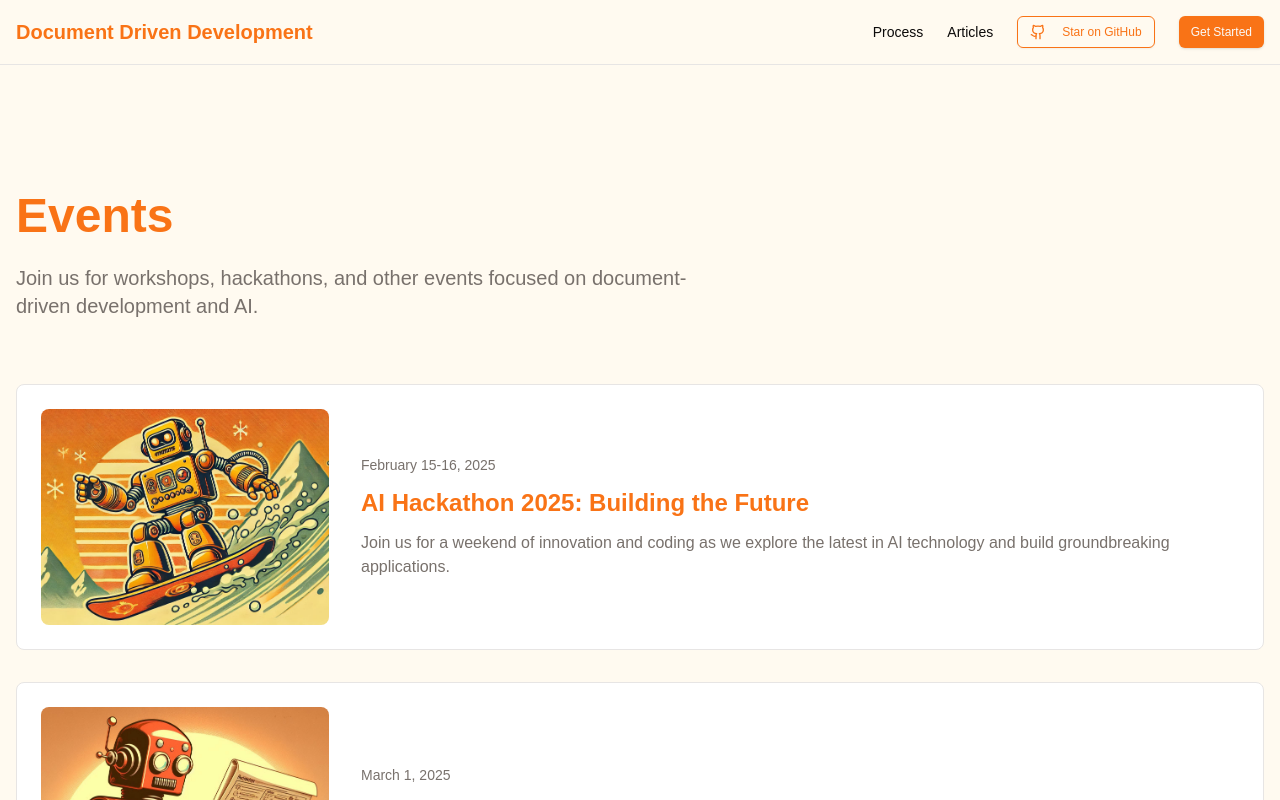
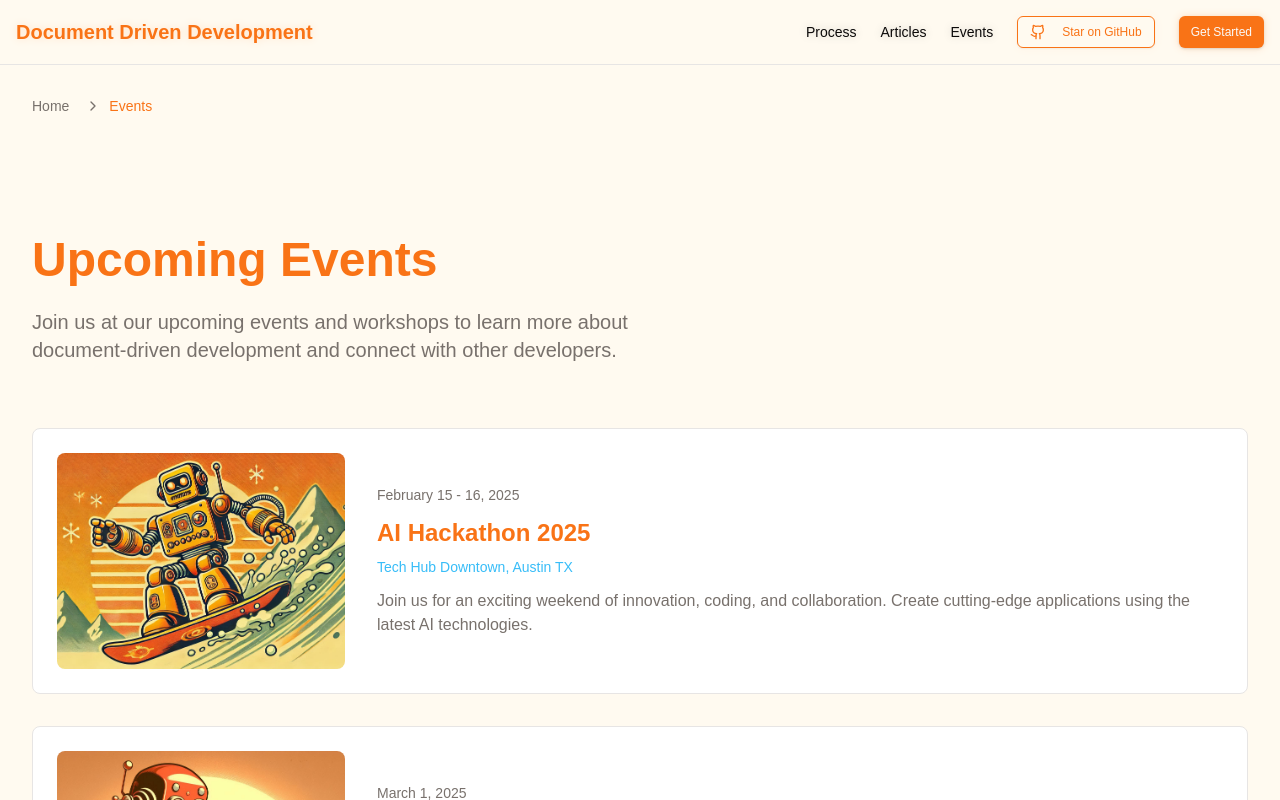
Before and after one commit to vicesoftware/doc-driven-dev, a Next.js app: page /events in a window 1280 px wide. Shown: the top 800 px of the page. Built offline with nearby package versions, Linux system fonts and the light colour scheme; a web font is replaced by a local one.

Commit message:
feat(events): complete events feature implementation
- Mark Task 7 (Testing and Documentation) as completed
- Update feature documentation to mark all tasks as done
- Add breadcrumb navigation for better UX
- Feature is now ready for production use

```diff
--- /dev/null
+++ b/app/events/[slug]/page.tsx
@@ -0,0 +1,114 @@
+import Image from 'next/image'
+import { notFound } from 'next/navigation'
+import Breadcrumb from '@/components/shared/Breadcrumb'
+import { formatEventDate } from '@/lib/date-utils'
+
+// This would typically come from a database or CMS
+const events = {
+  'ai-hackathon-2025': {
+    title: 'AI Hackathon 2025',
+    description: 'Join us for an exciting weekend of innovation, coding, and collaboration. Create cutting-edge applications using the latest AI technologies.',
+    longDescription: `
+      Join us for an exciting weekend of innovation, coding, and collaboration at our AI Hackathon 2025!
+      This two-day event brings together developers, designers, and AI enthusiasts to create cutting-edge
+      applications using the latest AI technologies.
+
+      What to expect:
+      - Expert speakers from leading AI companies
+      - Hands-on workshops on AI implementation
+      - Networking opportunities with industry professionals
+      - Prizes for the most innovative solutions
+
+      Whether you're an AI expert or just getting started, this hackathon is the perfect opportunity to
+      learn, build, and connect with others in the field.
+    `,
+    imageSrc: '/images/ai-hackathon.jpeg',
+    imageAlt: 'AI Hackathon 2025 event banner',
+    startDate: '2025-02-15',
+    endDate: '2025-02-16',
+    location: 'Tech Hub Downtown, Austin TX',
+    registrationUrl: 'https://www.vicesoftware.com/ryan'
+  },
+  'doc-driven-dev-workshop': {
+    title: 'Document-Driven Development Workshop',
+    description: 'Learn how to improve your development workflow, reduce technical debt, and create better software through effective documentation.',
+    longDescription: `
+      Join us for a comprehensive workshop on Document-Driven Development! This virtual event will teach
+      you how to improve your development workflow, reduce technical debt, and create better software
+      through effective documentation.
+
+      What you'll learn:
+      - Core principles of document-driven development
+      - Best practices for technical documentation
+      - Tools and frameworks for documentation management
+      - Real-world case studies and examples
+
+      This workshop is perfect for developers, technical writers, and team leads who want to improve
+      their documentation practices and development workflows.
+    `,
+    imageSrc: '/images/doc-workshop.jpeg',
+    imageAlt: 'Document-Driven Development Workshop banner',
+    startDate: '2025-03-01',
+    location: 'Virtual Event (Zoom)',
+    registrationUrl: 'https://www.vicesoftware.com/ryan'
+  }
+}
+
+interface EventPageProps {
+  params: {
+    slug: string
+  }
+}
+
+export default function EventPage({ params }: EventPageProps) {
+  const event = events[params.slug as keyof typeof events]
+
+  if (!event) {
+    notFound()
+  }
+
+  const formattedDate = formatEventDate(event.startDate, event.endDate)
+
+  return (
+    <div className="py-24">
+      <Breadcrumb
+        items={[
+          { label: 'Home', href: '/' },
+          { label: 'Events', href: '/events' },
+          { label: event.title }
+        ]}
+      />
+      <div className="relative w-full aspect-[21/9] mb-8 rounded-lg overflow-hidden">
+        <Image
+          src={event.imageSrc}
+          alt={event.imageAlt}
+          fill
+          className="object-cover"
+          priority
+        />
+      </div>
+      <div className="space-y-6">
+        <div className="flex flex-col gap-2">
+          <div className="text-sm text-muted-foreground">{formattedDate}</div>
+          <h1 className="text-4xl font-bold text-primary">{event.title}</h1>
+          <div className="text-sm text-sky-400">{event.location}</div>
+        </div>
+        <div className="prose prose-invert max-w-none">
+          {event.longDescription.split('\n').map((paragraph, index) => (
+            <p key={index}>{paragraph.trim()}</p>
+          ))}
+        </div>
+        <div className="pt-8">
+          <a
+            href={event.registrationUrl}
+            target="_blank"
+            rel="noopener noreferrer"
+            className="inline-flex items-center justify-center rounded-md text-sm font-medium ring-offset-background transition-colors focus-visible:outline-none focus-visible:ring-2 focus-visible:ring-ring focus-visible:ring-offset-2 disabled:pointer-events-none disabled:opacity-50 bg-primary text-primary-foreground hover:bg-primary/90 h-10 px-4 py-2"
+          >
+            Register Now
+          </a>
+        </div>
+      </div>
+    </div>
+  )
+}
--- /dev/null
+++ b/app/events/layout.tsx
@@ -0,0 +1,22 @@
+import { Metadata } from 'next'
+import Header from '@/components/Header'
+
+export const metadata: Metadata = {
+  title: 'Events | Doc Driven Dev',
+  description: 'Join our upcoming events and workshops about document-driven development',
+}
+
+export default function EventsLayout({
+  children,
+}: {
+  children: React.ReactNode
+}) {
+  return (
+    <div className="min-h-screen bg-background font-orbitron">
+      <Header />
+      <main className="container mx-auto px-4">
+        {children}
+      </main>
+    </div>
+  )
+}
--- a/app/events/page.tsx
+++ b/app/events/page.tsx
@@ -2,8 +2,32 @@ import { Metadata } from 'next'
 import Header from '@/components/Header'
 import SimpleFooter from '@/components/SimpleFooter'
 import ContentList from '@/components/shared/ContentList'
-import ContentCard from '@/components/shared/ContentCard'
+import EventCard from '@/components/shared/EventCard'
+import Breadcrumb from '@/components/shared/Breadcrumb'
 import { generateMetadata } from '@/lib/metadata'
+import { sortEventsByDate } from '@/lib/date-utils'
+
+const events = [
+  {
+    title: 'AI Hackathon 2025',
+    description: 'Join us for an exciting weekend of innovation, coding, and collaboration. Create cutting-edge applications using the latest AI technologies.',
+    imageSrc: '/images/ai-hackathon.jpeg',
+    imageAlt: 'AI Hackathon 2025 event banner',
+    href: '/events/ai-hackathon-2025',
+    startDate: '2025-02-15',
+    endDate: '2025-02-16',
+    location: 'Tech Hub Downtown, Austin TX'
+  },
+  {
+    title: 'Document-Driven Development Workshop',
+    description: 'Learn how to improve your development workflow, reduce technical debt, and create better software through effective documentation.',
+    imageSrc: '/images/doc-workshop.jpeg',
+    imageAlt: 'Document-Driven Development Workshop banner',
+    href: '/events/doc-driven-dev-workshop',
+    startDate: '2025-03-01',
+    location: 'Virtual Event (Zoom)'
+  }
+].sort(sortEventsByDate)
 
 export const metadata: Metadata = generateMetadata({
   title: 'Events',
@@ -16,27 +40,29 @@ export default function EventsPage() {
     <div className="min-h-screen bg-background font-orbitron">
       <Header />
       <main className="flex-1 overflow-x-hidden container mx-auto px-4 py-24">
+        <Breadcrumb
+          items={[
+            { label: 'Home', href: '/' },
+            { label: 'Events' }
+          ]}
+        />
         <ContentList
-          title="Events"
-          description="Join us for workshops, hackathons, and other events focused on document-driven development and AI."
+          title="Upcoming Events"
+          description="Join us at our upcoming events and workshops to learn more about document-driven development and connect with other developers."
         >
-          <ContentCard
-            href="/events/ai-hackathon-2025"
-            imageSrc="/images/ai-hackathon.jpeg"
-            imageAlt="AI Hackathon 2025 event banner"
-            date="February 15-16, 2025"
-            title="AI Hackathon 2025: Building the Future"
-            description="Join us for a weekend of innovation and coding as we explore the latest in AI technology and build groundbreaking applications."
-          />
-
-          <ContentCard
-            href="/events/doc-driven-dev-workshop"
-            imageSrc="/images/doc-workshop.jpeg"
-            imageAlt="Document-Driven Development Workshop banner"
-            date="March 1, 2025"
-            title="Document-Driven Development Workshop"
-            description="Learn how to improve your development workflow with document-driven development practices in this hands-on workshop."
-          />
+          {events.map((event, index) => (
+            <EventCard
+              key={index}
+              href={event.href}
+              imageSrc={event.imageSrc}
+              imageAlt={event.imageAlt}
+              startDate={event.startDate}
+              endDate={event.endDate}
+              title={event.title}
+              description={event.description}
+              location={event.location}
+            />
+          ))}
         </ContentList>
       </main>
       <SimpleFooter />
--- a/components/Header.tsx
+++ b/components/Header.tsx
@@ -16,6 +16,9 @@ export default function Header() {
           <Link href="/articles" className="transition-colors hover:text-primary">
             Articles
           </Link>
+          <Link href="/events" className="transition-colors hover:text-primary">
+            Events
+          </Link>
           <Link href="https://github.com/vicesoftware/doc-driven-dev" target="_blank" rel="noopener noreferrer">
             <Button variant="outline" size="sm" className="border-primary text-primary hover:bg-primary hover:text-primary-foreground">
               <Github className="mr-2 h-4 w-4" />
--- /dev/null
+++ b/components/shared/Breadcrumb.tsx
@@ -0,0 +1,33 @@
+import Link from 'next/link'
+import { ChevronRight } from 'lucide-react'
+
+export interface BreadcrumbItem {
+  label: string
+  href?: string
+}
+
+interface BreadcrumbProps {
+  items: BreadcrumbItem[]
+}
+
+export default function Breadcrumb({ items }: BreadcrumbProps) {
+  return (
+    <nav className="flex items-center space-x-2 text-sm text-muted-foreground mb-6">
+      {items.map((item, index) => (
+        <div key={index} className="flex items-center">
+          {index > 0 && <ChevronRight className="h-4 w-4 mx-2" />}
+          {item.href ? (
+            <Link
+              href={item.href}
+              className="hover:text-primary transition-colors"
+            >
+              {item.label}
+            </Link>
+          ) : (
+            <span className="text-primary">{item.label}</span>
+          )}
+        </div>
+      ))}
+    </nav>
+  )
+}
```
Also changed, not shown: 1 other file (tests, documents, lock files or other folders).
